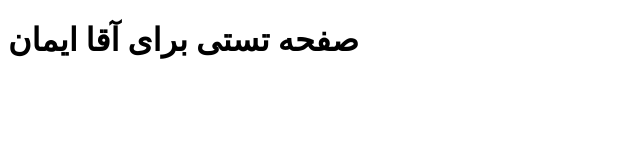
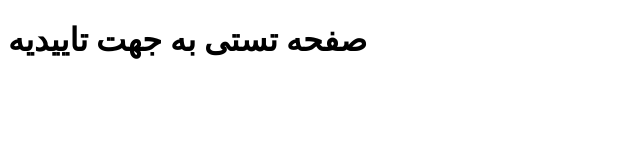
Before and after one commit to yaaawsin/staticpagetest, a plain HTML site: page index.html in a window 1280 px wide. Shown: the whole page, without its empty margins (0-640 px from the left). Drawn offline with Linux system fonts and the light colour scheme.

Commit message:
Update index.html

```diff
--- a/index.html
+++ b/index.html
@@ -1,9 +1,9 @@
 <!DOCTYPE html>
 <html>
 <head>
-  <title>صفحه من</title>
+  <title>51708327</title>
 </head>
 <body>
-  <h1>صفحه تستی برای آقا ایمان</h1>
+  <h1>صفحه تستی به جهت تاییدیه</h1>
 </body>
 </html>
```
